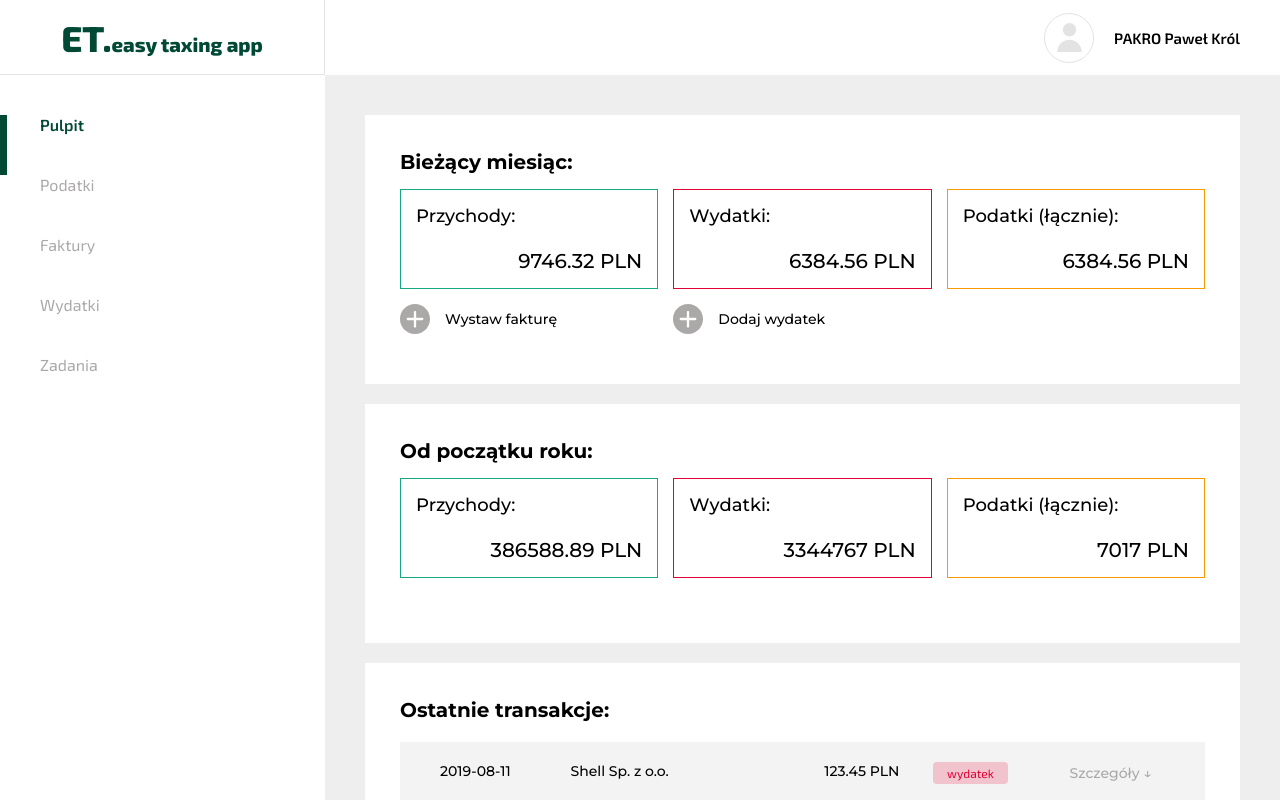
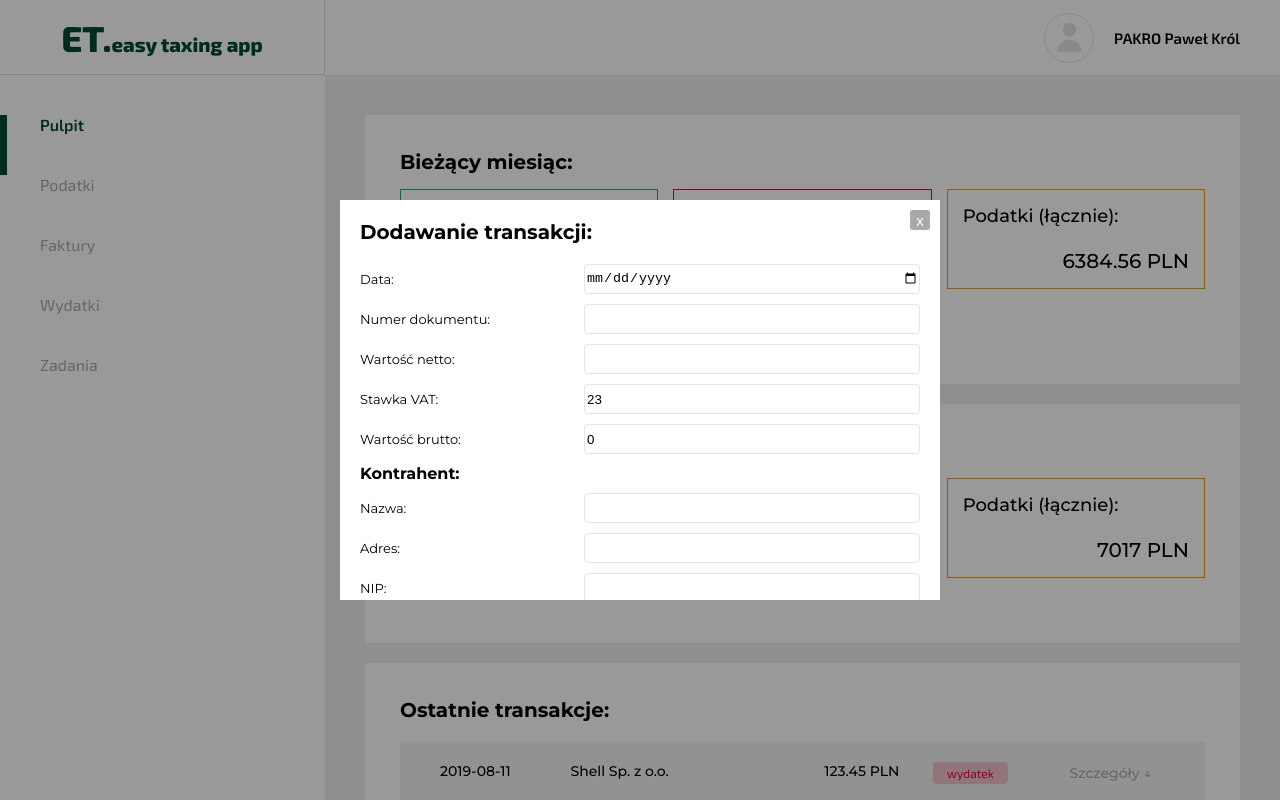
Before and after one commit to pavkrol/et-app, a React app: page /dashboard in a window 1280 px wide. Both pictures are taken after a click on the button "Wystaw fakturę". Built offline with nearby package versions, Linux system fonts and the light colour scheme.

Commit message:
add transaction component implemented with hooks (without updating transaction list yet)

```diff
--- /dev/null
+++ b/src/components/AddTransactionModal.js
@@ -0,0 +1,167 @@
+import React, {useState} from 'react';
+import styled from 'styled-components';
+import Label from '../components/Label';
+import Input from '../components/Input';
+import Button from '../components/Button';
+
+const ModalWrapper = styled.div`
+  position: absolute;
+  width: 100%;
+  height: 100vh;
+  background-color: rgba(0,0,0,0.4);
+  top: 0;
+  left: 0;
+`;
+
+const Modal = styled.div`
+  position: relative;
+  top: calc(50% - 200px);
+  left: calc(50% - 300px);
+  width: 600px;
+  height: 400px;
+  background-color: white;
+  padding: 20px;
+  overflow: auto;
+`;
+
+const CloseModal = styled.button`
+  position: absolute;
+  width: 20px;
+  height: 20px;
+  background-color: ${({theme}) => theme.colors.grey};
+  color: white;
+  display: flex;
+  justify-content: center;
+  align-items: center;
+  font-size: 15px;
+  top: 10px;
+  right: 10px;
+  border-radius: 3px;
+`;
+
+const Title = styled.h2`
+  font-size: 20px;
+  font-family: ${({theme}) => theme.font.main};
+  font-weight: 700;
+  margin-bottom: 20px;
+`;
+
+const Subtitle = styled.h3`
+  font-size: 16px;
+  font-family: ${({theme}) => theme.font.main};
+  font-weight: 700;
+  margin-bottom: 10px;
+`;
+
+const ModalForm = styled.form`
+  display: flex;
+  flex-direction: column;
+  button {
+    align-self: flex-end;
+  }
+`;
+
+const InputField = styled.div`
+  display: grid;
+  grid-template-columns: 40% 1fr;
+  margin-bottom: 10px;
+  align-items: center;
+`;
+
+const AddTransactionModal = ({modalFn}) => {
+
+
+  const [date, setDate] = useState("");
+  const [documentNumber, setDocumentNumber] = useState("");
+  const [value, setValue] = useState("");
+  const [vatLevel, setVatLevel] = useState(23);
+  const [valueGross, setValueGross] = useState(0);
+  const [company, setCompany] = useState("");
+  const [address, setAddress] = useState("");
+  const [nip, setNip] = useState("");
+
+  const updateValueGross = () => {
+    const vat = document.getElementById("transaction_vat");
+    const netto = document.getElementById("transaction_value");
+    setValueGross(((vat.value / 100 + 1) * netto.value).toFixed(2));
+  };
+
+  const addTransaction = (date,documentNumber,value,vatLevel,company,address,nip) => {
+    const newTransaction = {
+      id: 123,
+      date: date,
+      client: company,
+      value: value,
+      type: "wydatek",
+      VAT_level: vatLevel / 100,
+      client_address: address,
+      document_nr: documentNumber,
+      NIP_number: nip
+    }
+    console.log(newTransaction);
+  };
+
+  return(
+    <ModalWrapper>
+      <Modal>
+        <CloseModal onClick={() => modalFn(false)}>x</CloseModal>
+        <Title>Dodawanie transakcji:</Title>
+        <ModalForm onSubmit={(e) => {
+          e.preventDefault();
+          addTransaction(date,documentNumber,value,vatLevel,company,address,nip);
+          modalFn(false);
+        }}>
+          <InputField>
+            <Label inline htmlFor="transaction_date">Data:</Label>
+            <Input id="transaction_date" type="date" onChange={(e) => setDate(e.target.value)}></Input>
+          </InputField>
+          <InputField>
+            <Label inline htmlFor="transaction_documentNumber">Numer dokumentu:</Label>
+            <Input id="transaction_documentNumber" type="text" onChange={(e) => setDocumentNumber(e.target.value)}></Input>
+          </InputField>
+          <InputField>
+            <Label inline htmlFor="transaction_value">Wartość netto:</Label>
+            <Input
+              id="transaction_value"
+              type="number"
+              onChange={(e) => {
+                setValue(e.target.value);
+                updateValueGross();
+              }}></Input>
+          </InputField>
+          <InputField>
+            <Label inline htmlFor="transaction_vat">Stawka VAT:</Label>
+            <Input
+              id="transaction_vat"
+              type="number"
+              value={vatLevel}
+              onChange={(e) => {
+                updateValueGross();
+                setVatLevel(e.target.value);
+              }}></Input>
+          </InputField>
+          <InputField>
+            <Label inline htmlFor="transaction_valueGross">Wartość brutto:</Label>
+            <Input id="transaction_valueGross" type="number" value={valueGross} readOnly></Input>
+          </InputField>
+          <Subtitle>Kontrahent:</Subtitle>
+          <InputField>
+            <Label inline htmlFor="transaction_client">Nazwa:</Label>
+            <Input id="transaction_client" type="text" onChange={(e) => setCompany(e.target.value)}></Input>
+          </InputField>
+          <InputField>
+            <Label inline htmlFor="transaction_address">Adres:</Label>
+            <Input id="transaction_address" type="text" onChange={(e) => setAddress(e.target.value)}></Input>
+          </InputField>
+          <InputField>
+            <Label inline htmlFor="transaction_NIP">NIP:</Label>
+            <Input id="transaction_NIP" type="text" onChange={(e) => setNip(e.target.value)}></Input>
+          </InputField>
+          <Button type="submit" as="button" colorstyle="full_green">Dodaj</Button>
+        </ModalForm>
+      </Modal>
+    </ModalWrapper>
+  )
+};
+
+export default AddTransactionModal;
--- a/src/components/DataBox.js
+++ b/src/components/DataBox.js
@@ -47,7 +47,7 @@ const AddTransaction = styled.button`
   }
 `;
 
-const DataBox = ({data, description, ...props}) => {
+const DataBox = ({data, description, modalFn, ...props}) => {
 
 
   return(
@@ -58,8 +58,8 @@ const DataBox = ({data, description, ...props}) => {
       <Tile type="taxes" data={data.taxes}></Tile>
       {props.currentMonth ? (
         <>
-        <AddTransaction>Wystaw fakturę</AddTransaction>
-        <AddTransaction>Dodaj wydatek</AddTransaction>
+        <AddTransaction onClick={() => modalFn(true)}>Wystaw fakturę</AddTransaction>
+        <AddTransaction onClick={() => modalFn(true)}>Dodaj wydatek</AddTransaction>
         </>
       ) : ""}
     </Wrapper>
--- a/src/containers/DashboardView.js
+++ b/src/containers/DashboardView.js
@@ -3,6 +3,7 @@ import styled, {css} from 'styled-components';
 import Logo from '../components/Logo';
 import ProfilePhoto from '../components/ProfilePhoto';
 import OverallData from '../containers/OverallData';
+import AddTransactionModal from '../components/AddTransactionModal';
 
 
 const DashboardWrapper = styled.main`
@@ -73,6 +74,7 @@ const NavButton = styled.button`
 const DashboardView = ({userProfile}) => {
 
   const [activeView, setActiveView] = useState("overall");
+  const [transactionModal, setTransactionModal] = useState(false);
 
   return (
     <DashboardWrapper>
@@ -103,8 +105,16 @@ const DashboardView = ({userProfile}) => {
       </Aside>
       <DashboardContent>
         {activeView === "overall" ? (
-          <OverallData userProfile={userProfile}/>
+          <OverallData userProfile={userProfile} modalFn={setTransactionModal}/>
         ) : ("") }
+        {transactionModal ?
+        (
+          <AddTransactionModal modalFn={setTransactionModal}/>
+        ):(
+          ""
+        )
+        }
+
       </DashboardContent>
     </DashboardWrapper>
   )
--- a/src/containers/OverallData.js
+++ b/src/containers/OverallData.js
@@ -11,7 +11,7 @@ const Wrapper = styled.div`
   }
 `;
 
-const OverallData = ({userProfile}) => {
+const OverallData = ({userProfile, modalFn}) => {
 
   const incomeSum = userProfile.financeData.reduce((prev, next) => {
     return parseFloat(prev) + parseFloat(next.income);
@@ -37,7 +37,7 @@ const OverallData = ({userProfile}) => {
 
   return(
     <Wrapper>
-      <DataBox data={currentMonth} description="Bieżący miesiąc:" currentMonth/>
+      <DataBox data={currentMonth} description="Bieżący miesiąc:" currentMonth modalFn={modalFn}/>
       <DataBox data={aggregatedData} description="Od początku roku:"/>
       <TransactionsBox transactions={userProfile.transactions}/>
     </Wrapper>
--- a/src/data/temporaryUser.js
+++ b/src/data/temporaryUser.js
@@ -112,7 +112,8 @@ export const temporaryUser = {
       type: "wydatek",
       VAT_level: 0.23,
       client_address: "Al.Jerozolimskie 234, 00-234 Warszawa",
-      document_nr: "FV/3223756328/2345/2019"
+      document_nr: "FV/3223756328/2345/2019",
+      NIP_number: "9570884466"
     },
     {
       id: 2,
@@ -122,7 +123,8 @@ export const temporaryUser = {
       type: "przychód",
       VAT_level: 0.23,
       client_address: "ul. Uczniowska 52, 80-530 Gdańsk",
-      document_nr: "FV/A2/8/2019"
+      document_nr: "FV/A2/8/2019",
+      NIP_number: "9570884466"
     },
     {
       id: 3,
```
